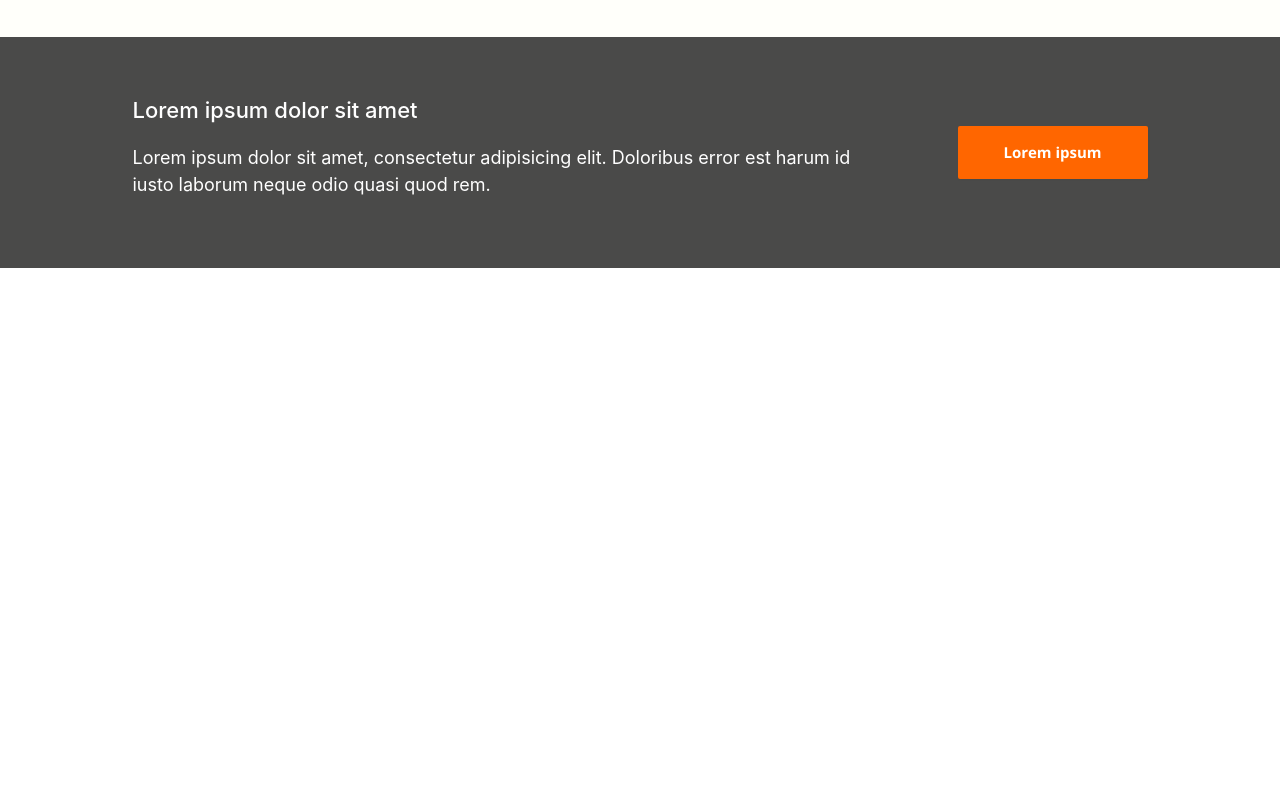
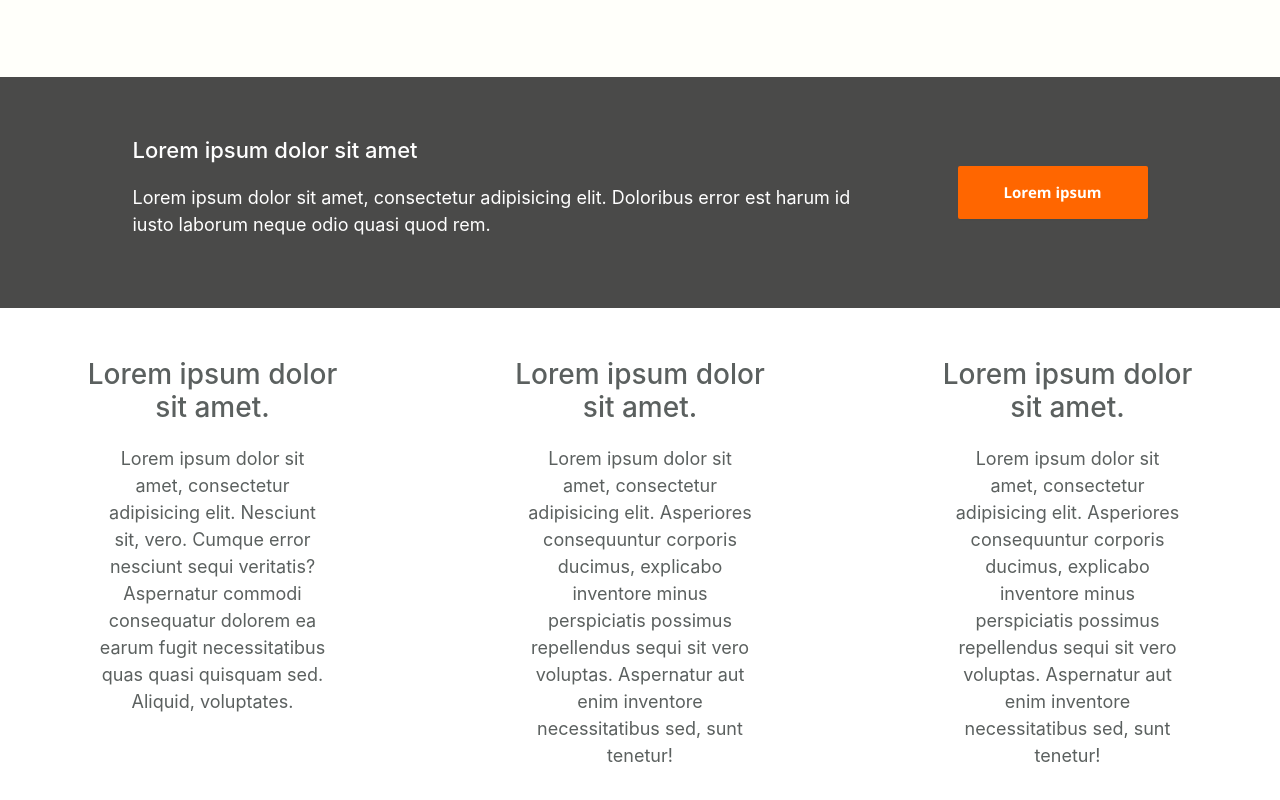
Before and after one commit to piotrsliwka333/schedule-your-meal, a React (Create React App) app: page / in a window 1280 px wide. Shown: the part 466-1266 px from the top of the page. Before the commit the page ends 800 px from the top, so only its background shows below. Built offline with nearby package versions, Linux system fonts and the light colour scheme; the HTML template or start-up script is replaced by a standard one; a web font is replaced by a local one.

Commit message:
Finished HomeAboutApplication

```diff
--- a/src/Components/Home/Home.js
+++ b/src/Components/Home/Home.js
@@ -2,6 +2,7 @@ import React from "react";
 import {HomeTemplate} from "../Templates/HomeTemplates";
 import {HomeSlider} from "./HomeSlider/HomeSlider";
 import {CallAction} from "./CallAction/CallAction";
+import {HomeAboutApplication} from "./HomeAboutApplication/HomeAboutApplication";
 
 export const Home = () => {
 
@@ -10,6 +11,7 @@ export const Home = () => {
 			<main>
 				<HomeSlider/>
 				<CallAction/>
+				<HomeAboutApplication/>
 			</main>
 		</HomeTemplate>
 	)
--- /dev/null
+++ b/src/Components/Home/HomeAboutApplication/HomeAboutApplication.js
@@ -0,0 +1,19 @@
+import React from "react";
+import {Container, Row} from "react-bootstrap";
+import {HomeAboutApplicationElement} from "./HomeAboutApplicationElement";
+
+export const HomeAboutApplication = () => {
+
+	return (
+		<section className='about-application'>
+			<Container>
+				<Row className='justify-content-center justify-content-xl-between'>
+					<HomeAboutApplicationElement icon='fas fa-check' title='Lorem ipsum dolor sit amet.'
+					                             text={'Lorem ipsum dolor sit amet, consectetur adipisicing elit. Nesciunt sit, vero. Cumque error nesciunt sequi veritatis? Aspernatur commodi consequatur dolorem ea earum fugit necessitatibus quas quasi quisquam sed. Aliquid, voluptates.'}/>
+					<HomeAboutApplicationElement icon='far fa-clock' title={'Lorem ipsum dolor sit amet.'} text={'Lorem ipsum dolor sit amet, consectetur adipisicing elit. Asperiores consequuntur corporis ducimus, explicabo inventore minus perspiciatis possimus repellendus sequi sit vero voluptas. Aspernatur aut enim inventore necessitatibus sed, sunt tenetur!'}/>
+					<HomeAboutApplicationElement icon='fas fa-list' title={'Lorem ipsum dolor sit amet.'} text={'Lorem ipsum dolor sit amet, consectetur adipisicing elit. Asperiores consequuntur corporis ducimus, explicabo inventore minus perspiciatis possimus repellendus sequi sit vero voluptas. Aspernatur aut enim inventore necessitatibus sed, sunt tenetur!'}/>
+				</Row>
+			</Container>
+		</section>
+	)
+}
--- /dev/null
+++ b/src/Components/Home/HomeAboutApplication/HomeAboutApplicationElement.js
@@ -0,0 +1,16 @@
+import React from "react";
+import {Col} from "react-bootstrap";
+
+export const HomeAboutApplicationElement = (props) => {
+	const {icon,title,text} = props
+
+	return(
+		<Col className='col-10 col-md-6 col-xl-3 about-application__content'>
+			<a className='about-application__icon'>
+				<i className={icon}/>
+			</a>
+			<h4 className='about-application__title'>{title}</h4>
+			<p className='about-application__text'>{text}</p>
+		</Col>
+	)
+}
--- /dev/null
+++ b/src/scss/elements/Home/HomeAboutApplication/_HomeAboutApplication.scss
@@ -0,0 +1,49 @@
+.about-application {
+  padding: 40px 0;
+
+  &__content {
+
+  }
+  &__content:nth-of-type(3) {
+    margin-top: 50px;
+    @include desktop {
+      margin-top: 0;
+    }
+  }
+  &__content:nth-of-type(2) {
+    margin: 50px 0;
+    @include tablet {
+      margin: 0;
+    }
+  }
+
+  &__icon {
+    font-size: 4rem;
+    display: block;
+    text-align: center;
+    i {
+      color: $color-text-row-ext-icons;
+    }
+  }
+
+  &__title {
+    margin: 10px 0 20px 0;
+    text-align: center;
+    font-size: 2.8rem;
+    color: $color-side-panel;
+  }
+
+  &__text {
+    margin: 0 auto;
+    text-align: center;
+    font-size: 1.8rem;
+    color: $color-side-panel;
+    @include tablet {
+      width: 80%;
+    }
+    @include desktop {
+      width: 90%;
+    }
+  }
+
+}
--- a/src/scss/elements/Home/HomeSlider/_HomeSlider.scss
+++ b/src/scss/elements/Home/HomeSlider/_HomeSlider.scss
@@ -10,8 +10,11 @@
 
   &__content {
     padding: 20px 20px;
+    @include tablet {
+      padding: 100px 20px;
+    }
     @include desktop {
-      padding: 100px 100px;
+      padding: 120px 100px;
     }
 
     .slider__title {
--- a/src/scss/main.scss
+++ b/src/scss/main.scss
@@ -22,3 +22,5 @@
 @import "elements/Home/HomeSlider/HomeSlider";
 //Call Action
 @import "elements/Home/CallAction/CallAction";
+//About Application
+@import "elements/Home/HomeAboutApplication/HomeAboutApplication";
```
